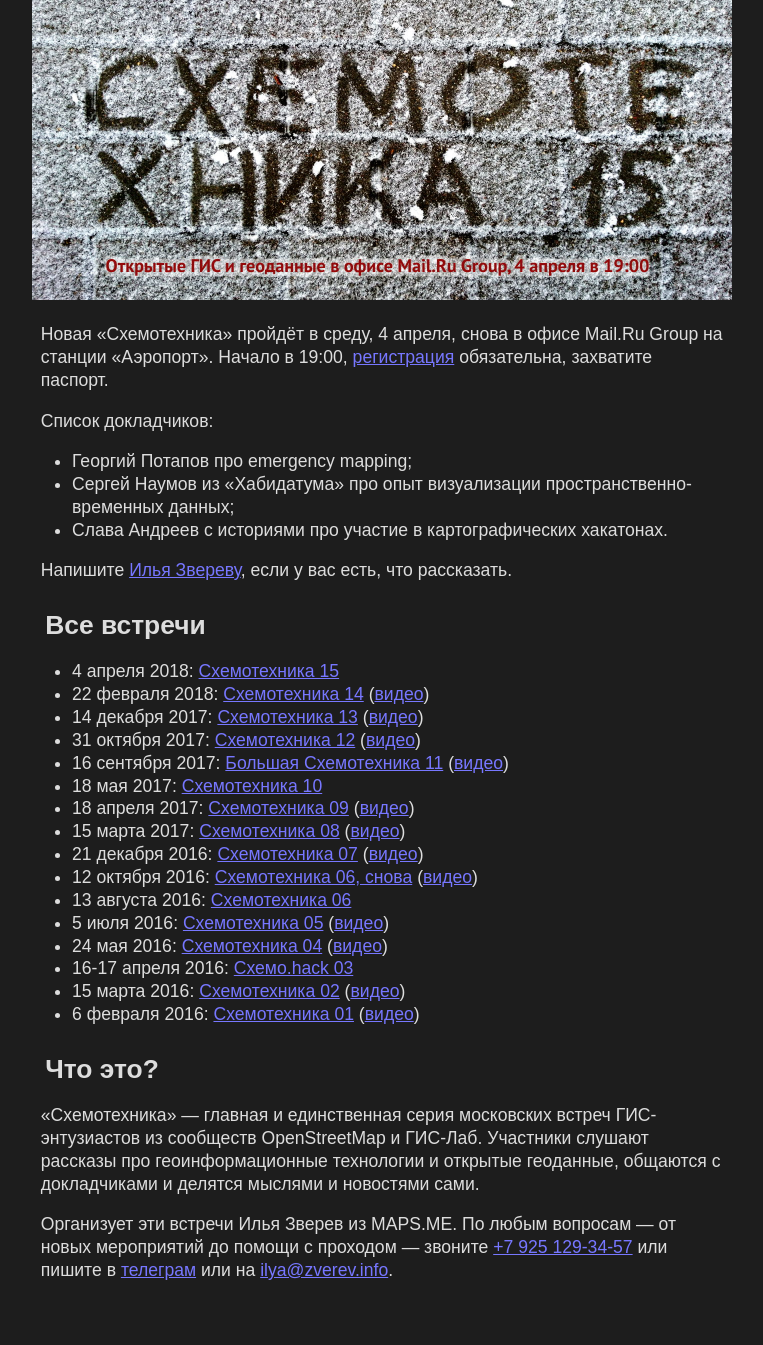
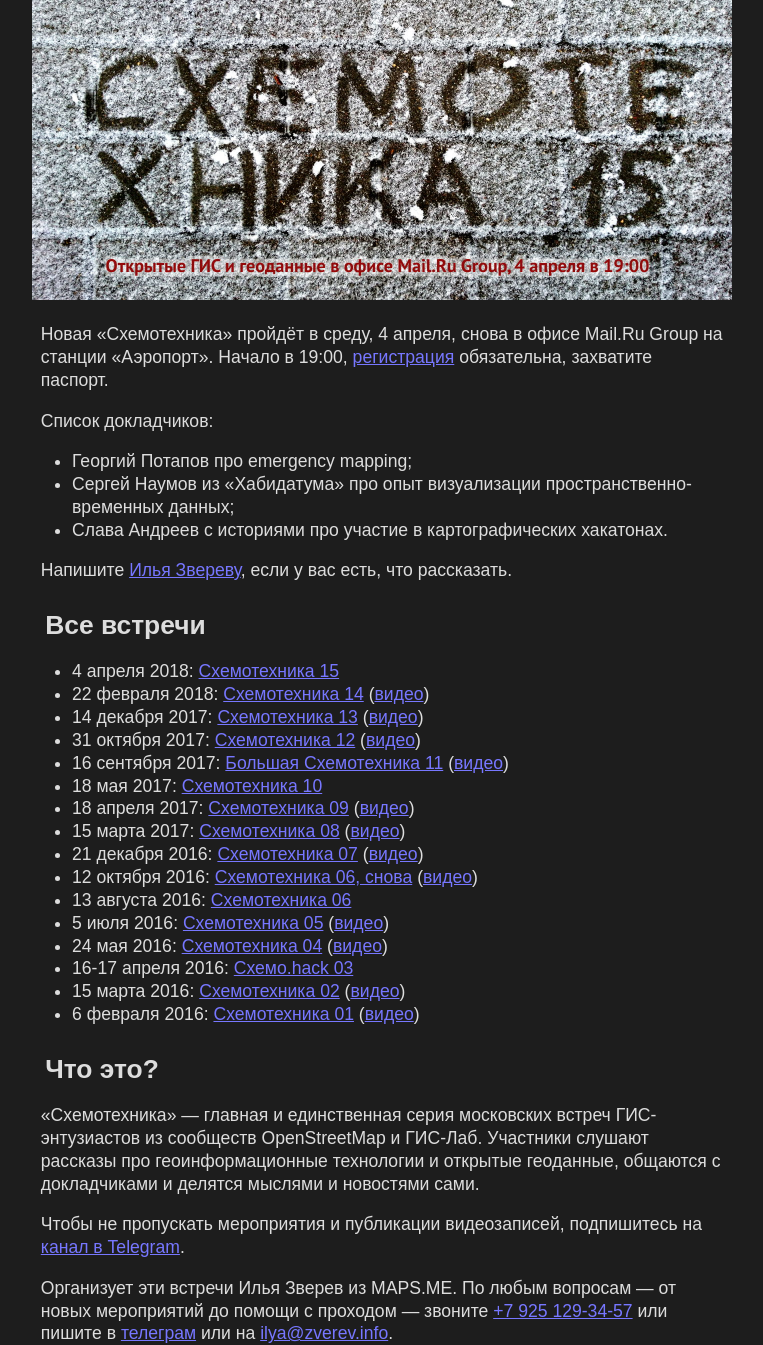
Before and after one commit to Zverik/schemotechnika, a Jekyll site: the page built from index.md, in a window 1280 px wide. Shown: the whole page, without its empty margins (258-1021 px from the left). Built offline with Jekyll 4.4.1, drawn with Linux system fonts in a browser that asks for light colours; before the commit the page ends 1282 px from its top, so only the background shows below that.

Commit message:
telegram link

```diff
--- a/index.md
+++ b/index.md
@@ -28,6 +28,9 @@ title: Схемотехника
 про геоинформационные технологии и открытые геоданные, общаются с докладчиками
 и делятся мыслями и новостями сами.
 
+Чтобы не пропускать мероприятия и публикации видеозаписей, подпишитесь
+на [канал в Telegram](https://t.me/schemotechnika).
+
 Организует эти встречи Илья Зверев из MAPS.ME. По любым вопросам — от новых
 мероприятий до помощи с проходом — звоните [+7 925 129-34-57](tel:+79251293457) или пишите
 в [телеграм](https://t.me/ilyazver) или на [ilya@zverev.info](mailto:ilya@zverev.info).
```
